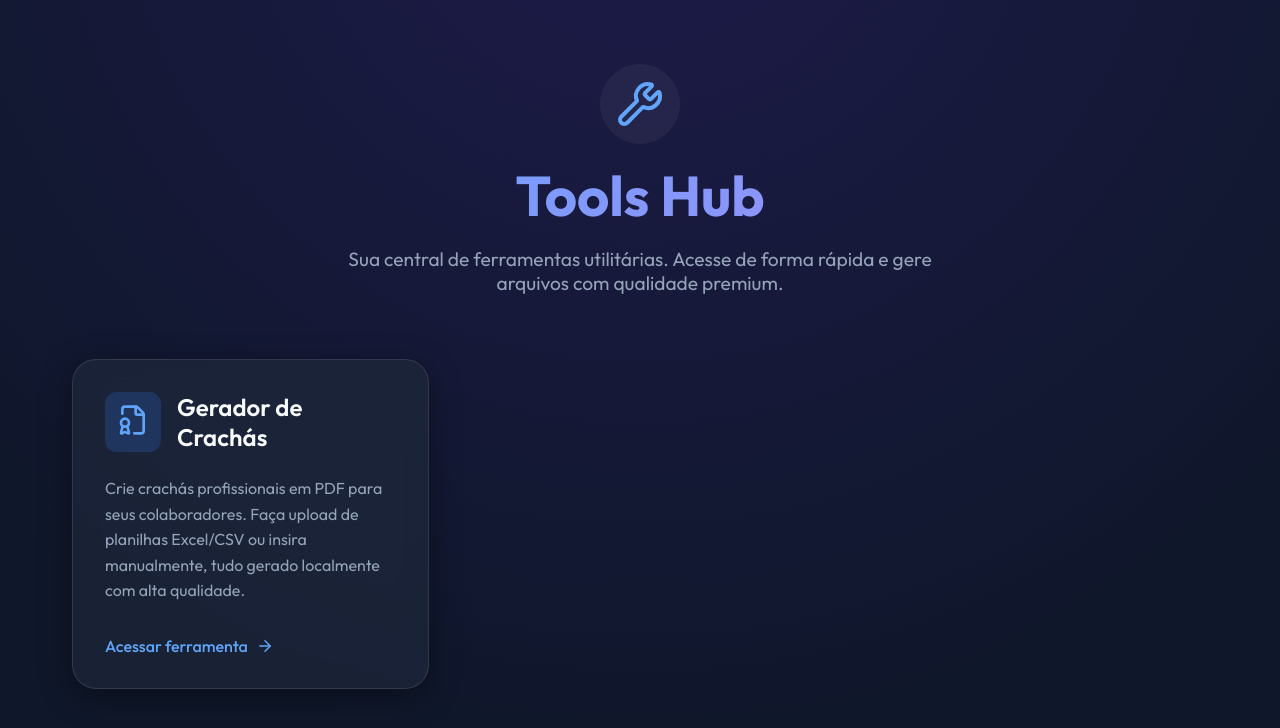
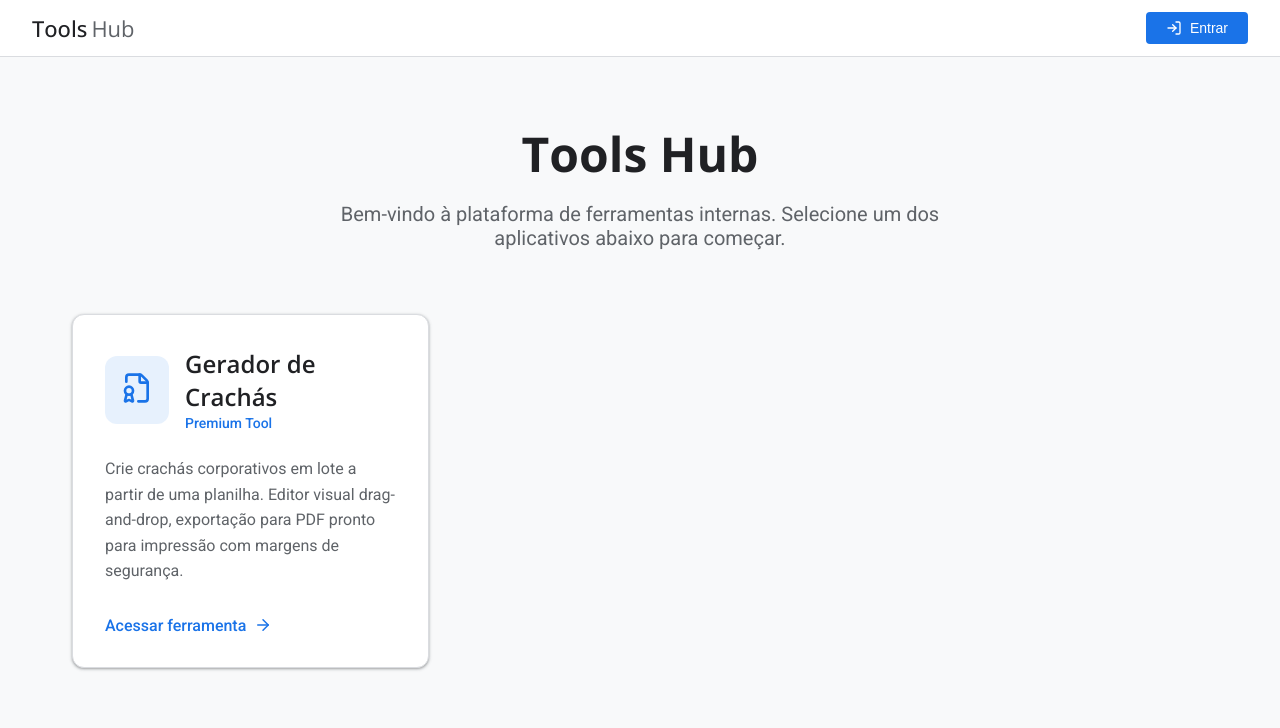
Before and after one commit to lmanfioletti/tools-hub, a Next.js app: page / in a window 1280 px wide. Shown: the top 728 px of the page. Built offline with nearby package versions, Linux system fonts and the light colour scheme; no server answers.

Commit message:
style: repaginada visual para ecossistema Google Workspace (Material Design)

```diff
--- /dev/null
+++ b/app/components/Navbar.tsx
@@ -0,0 +1,63 @@
+"use client";
+
+import { signIn, signOut, useSession } from "next-auth/react";
+import Link from "next/link";
+import { LogOut, LogIn } from "lucide-react";
+
+export function Navbar() {
+  const { data: session } = useSession();
+
+  return (
+    <nav style={{
+      display: "flex",
+      justifyContent: "space-between",
+      padding: "0.75rem 2rem",
+      background: "#ffffff",
+      borderBottom: "1px solid #dadce0",
+      alignItems: "center"
+    }}>
+      <Link href="/" style={{ fontSize: "1.375rem", fontFamily: "'Open Sans', sans-serif", textDecoration: "none", display: "flex", alignItems: "center", gap: "0.25rem" }}>
+        <span style={{fontWeight: 500, color: "#202124"}}>Tools</span>
+        <span style={{color: "#5f6368"}}>Hub</span>
+      </Link>
+
+      <div>
+        {session ? (
+          <div style={{ display: "flex", alignItems: "center", gap: "1rem" }}>
+            <span style={{ fontSize: "0.875rem", color: "#3c4043", fontWeight: 500 }}>
+              Olá, {session.user?.name?.split(" ")[0]}
+            </span>
+            {session.user?.image && (
+              <img src={session.user.image} alt="Perfil" style={{ width: 32, height: 32, borderRadius: "50%", border: "1px solid #dadce0" }} />
+            )}
+            <button
+              onClick={() => signOut()}
+              style={{
+                display: "flex", alignItems: "center", gap: "0.5rem",
+                background: "transparent", color: "#5f6368",
+                border: "1px solid #dadce0",
+                padding: "0.4rem 1rem", borderRadius: "4px", cursor: "pointer",
+                fontWeight: 500, fontSize: "0.875rem"
+              }}
+            >
+              <LogOut size={16} /> Sair
+            </button>
+          </div>
+        ) : (
+          <button
+            onClick={() => signIn("google")}
+            style={{
+              display: "flex", alignItems: "center", gap: "0.5rem",
+              background: "#1a73e8", color: "#ffffff",
+              border: "none",
+              padding: "0.5rem 1.25rem", borderRadius: "4px", cursor: "pointer",
+              fontWeight: 500, fontSize: "0.875rem"
+            }}
+          >
+            <LogIn size={16} /> Entrar
+          </button>
+        )}
+      </div>
+    </nav>
+  );
+}
--- /dev/null
+++ b/app/components/NextAuthProvider.tsx
@@ -0,0 +1,7 @@
+"use client";
+
+import { SessionProvider } from "next-auth/react";
+
+export function NextAuthProvider({ children }: { children: React.ReactNode }) {
+  return <SessionProvider>{children}</SessionProvider>;
+}
--- a/app/globals.css
+++ b/app/globals.css
@@ -1,21 +1,22 @@
-@import url('https://fonts.googleapis.com/css2?family=Outfit:wght@300;400;500;600;700&display=swap');
+@import url('https://fonts.googleapis.com/css2?family=Open+Sans:wght@400;500;600;700&family=Roboto:wght@300;400;500;700&display=swap');
 
 :root {
-  --background: #0f172a;
-  --foreground: #f8fafc;
+  --background: #f8f9fa; /* Google Light Gray */
+  --foreground: #202124; /* Google Text Dark */
 
-  --primary: #3b82f6;
-  --primary-hover: #2563eb;
+  --primary: #1a73e8; /* Google Blue */
+  --primary-hover: #174ea6;
 
-  --surface: rgba(30, 41, 59, 0.7);
-  --surface-border: rgba(255, 255, 255, 0.1);
-  --surface-hover: rgba(51, 65, 85, 0.8);
+  --surface: #ffffff;
+  --surface-border: #dadce0;
+  --surface-hover: #f1f3f4;
 
-  --danger: #ef4444;
-  --success: #10b981;
+  --danger: #d93025; /* Google Red */
+  --success: #1e8e3e; /* Google Green */
+  --warning: #f9ab00; /* Google Yellow */
 
-  --radius: 12px;
-  --radius-lg: 24px;
+  --radius: 8px;
+  --radius-lg: 12px;
 }
 
 * {
@@ -27,28 +28,32 @@
 body {
   background-color: var(--background);
   color: var(--foreground);
-  font-family: 'Outfit', -apple-system, BlinkMacSystemFont, 'Segoe UI', Roboto, Helvetica, Arial, sans-serif;
+  font-family: 'Roboto', -apple-system, BlinkMacSystemFont, 'Segoe UI', Helvetica, Arial, sans-serif;
   min-height: 100vh;
-  /* Premium dark background with a subtle gradient */
-  background: radial-gradient(circle at 50% -20%, #1e1b4b, var(--background) 80%);
-  background-attachment: fixed;
+}
+
+h1, h2, h3, h4, h5, h6 {
+  font-family: 'Open Sans', 'Roboto', sans-serif;
+  color: #202124;
 }
 
 a {
-  color: inherit;
+  color: var(--primary);
   text-decoration: none;
+}
+
+a:hover {
+  text-decoration: underline;
 }
 
 /* Reusable Components */
 
-.glass-panel {
+.material-panel {
   background: var(--surface);
-  backdrop-filter: blur(12px);
-  -webkit-backdrop-filter: blur(12px);
   border: 1px solid var(--surface-border);
   border-radius: var(--radius-lg);
   padding: 2rem;
-  box-shadow: 0 8px 32px 0 rgba(0, 0, 0, 0.37);
+  box-shadow: 0 1px 2px 0 rgba(60,64,67,0.3), 0 1px 3px 1px rgba(60,64,67,0.15); /* Material Elevation 1 */
 }
 
 .btn {
@@ -59,35 +64,41 @@ a {
   background: var(--primary);
   color: white;
   border: none;
-  padding: 0.75rem 1.5rem;
-  font-size: 1rem;
+  padding: 0.6rem 1.5rem;
+  font-size: 0.875rem;
   font-weight: 500;
-  border-radius: var(--radius);
+  border-radius: 24px; /* Pill shape */
   cursor: pointer;
   transition: all 0.2s ease;
   text-decoration: none;
-  font-family: inherit;
+  font-family: 'Open Sans', sans-serif;
+  letter-spacing: 0.25px;
 }
 
 .btn:hover {
   background: var(--primary-hover);
-  transform: translateY(-2px);
-  box-shadow: 0 10px 20px -10px var(--primary);
+  box-shadow: 0 1px 2px 0 rgba(60,64,67,0.3), 0 1px 3px 1px rgba(60,64,67,0.15);
+  text-decoration: none;
+}
+
+.btn:disabled {
+  background: #f1f3f4;
+  color: #3c4043;
+  opacity: 0.6;
+  cursor: not-allowed;
+  box-shadow: none;
 }
 
 .btn-outline {
   background: transparent;
   border: 1px solid var(--surface-border);
+  color: var(--primary);
 }
 .btn-outline:hover {
-  background: var(--surface-hover);
+  background: rgba(26, 115, 232, 0.04);
   box-shadow: none;
 }
 
 .title-gradient {
-  background: linear-gradient(135deg, #60a5fa 0%, #a78bfa 100%);
-  -webkit-background-clip: text;
-  -webkit-text-fill-color: transparent;
-  background-clip: text;
-  color: transparent;
+  color: var(--foreground);
 }
--- a/app/layout.tsx
+++ b/app/layout.tsx
@@ -1,4 +1,6 @@
 import "./globals.css";
+import { NextAuthProvider } from "./components/NextAuthProvider";
+import { Navbar } from "./components/Navbar";
 
 export const metadata = {
   title: "Tools Hub | Central de Ferramentas",
@@ -12,7 +14,12 @@ export default function RootLayout({
 }) {
   return (
     <html lang="pt-BR">
-      <body>{children}</body>
+      <body>
+        <NextAuthProvider>
+          <Navbar />
+          {children}
+        </NextAuthProvider>
+      </body>
     </html>
   );
 }
--- a/app/page.tsx
+++ b/app/page.tsx
@@ -5,47 +5,47 @@ import { Wrench, FileBadge, ArrowRight } from "lucide-react";
 
 export default function Home() {
   return (
-    <main style={{ padding: "4rem 2rem", maxWidth: "1200px", margin: "0 auto" }}>
-      <header style={{ textAlign: "center", marginBottom: "4rem" }}>
-        <div style={{ display: "inline-flex", alignItems: "center", justifyContent: "center", background: "rgba(255,255,255,0.05)", padding: "1rem", borderRadius: "50%", marginBottom: "1rem" }}>
-          <Wrench size={48} color="#60a5fa" />
-        </div>
-        <h1 className="title-gradient" style={{ fontSize: "3.5rem", marginBottom: "1rem" }}>Tools Hub</h1>
-        <p style={{ fontSize: "1.2rem", color: "#94a3b8", maxWidth: "600px", margin: "0 auto" }}>
-          Sua central de ferramentas utilitárias. Acesse de forma rápida e gere arquivos com qualidade premium.
+    <main style={{ maxWidth: 1200, margin: "0 auto", padding: "4rem 2rem" }}>
+      <div style={{ textAlign: "center", marginBottom: "4rem" }}>
+        <h1 style={{ fontSize: "3rem", fontWeight: 700, marginBottom: "1rem", color: "#202124" }}>
+          Tools Hub
+        </h1>
+        <p style={{ fontSize: "1.25rem", color: "#5f6368", maxWidth: 600, margin: "0 auto" }}>
+          Bem-vindo à plataforma de ferramentas internas. Selecione um dos aplicativos abaixo para começar.
         </p>
-      </header>
+      </div>
 
       <section style={{ display: "grid", gridTemplateColumns: "repeat(auto-fill, minmax(350px, 1fr))", gap: "2rem" }}>
         {/* Tool Card: Gerador de Crachás */}
         <Link href="/badge-generator" style={{ display: "block" }}>
-          <div className="glass-panel" style={{
+          <div className="material-panel" style={{
             height: "100%",
             display: "flex",
             flexDirection: "column",
-            transition: "transform 0.3s ease, border-color 0.3s ease",
-            cursor: "pointer"
+            transition: "transform 0.2s, box-shadow 0.2s"
           }}
           onMouseEnter={(e) => {
             e.currentTarget.style.transform = "translateY(-5px)";
-            e.currentTarget.style.borderColor = "rgba(96, 165, 250, 0.5)";
+            e.currentTarget.style.boxShadow = "0 10px 20px rgba(0,0,0,0.1)";
           }}
           onMouseLeave={(e) => {
             e.currentTarget.style.transform = "translateY(0)";
-            e.currentTarget.style.borderColor = "var(--surface-border)";
+            e.currentTarget.style.boxShadow = "none";
           }}
           >
             <div style={{ display: "flex", alignItems: "center", gap: "1rem", marginBottom: "1.5rem" }}>
-              <div style={{ background: "rgba(59, 130, 246, 0.2)", padding: "0.75rem", borderRadius: "12px", color: "#60a5fa" }}>
+              <div style={{ padding: "1rem", background: "rgba(26, 115, 232, 0.1)", borderRadius: "12px", color: "#1a73e8" }}>
                 <FileBadge size={32} />
               </div>
-              <h2 style={{ fontSize: "1.5rem", fontWeight: "600" }}>Gerador de Crachás</h2>
+              <div>
+                <h2 style={{ fontSize: "1.5rem", fontWeight: 600, margin: 0, color: "#202124" }}>Gerador de Crachás</h2>
+                <span style={{ fontSize: "0.875rem", color: "#1a73e8", fontWeight: 500 }}>Premium Tool</span>
+              </div>
             </div>
-            <p style={{ color: "#94a3b8", marginBottom: "2rem", flexGrow: 1, lineHeight: "1.6" }}>
-              Crie crachás profissionais em PDF para seus colaboradores.
-              Faça upload de planilhas Excel/CSV ou insira manualmente, tudo gerado localmente com alta qualidade.
+            <p style={{ color: "#5f6368", lineHeight: 1.6, flexGrow: 1, marginBottom: "2rem" }}>
+              Crie crachás corporativos em lote a partir de uma planilha. Editor visual drag-and-drop, exportação para PDF pronto para impressão com margens de segurança.
             </p>
-            <div style={{ display: "flex", alignItems: "center", color: "#60a5fa", fontWeight: "500", gap: "0.5rem" }}>
+            <div style={{ display: "flex", alignItems: "center", color: "#1a73e8", fontWeight: "500", gap: "0.5rem" }}>
               Acessar ferramenta <ArrowRight size={18} />
             </div>
           </div>
--- a/package.json
+++ b/package.json
@@ -14,6 +14,7 @@
     "jszip": "^3.10.1",
     "lucide-react": "^1.39.0",
     "next": "16.3.4",
+    "next-auth": "^4.24.15",
     "pdf-lib": "^1.17.1",
     "react": "19.2.8",
     "react-dom": "19.2.8",
```
Also changed, not shown: app/api/auth/[...nextauth]/route.ts (added, +14 -0 lines), app/badge-generator/TemplateEditor.module.css (+29 -22 lines), app/badge-generator/page.module.css (+33 -29 lines), app/badge-generator/page.tsx (+25 -3 lines), 1 other file (tests, documents, lock files or other folders).
